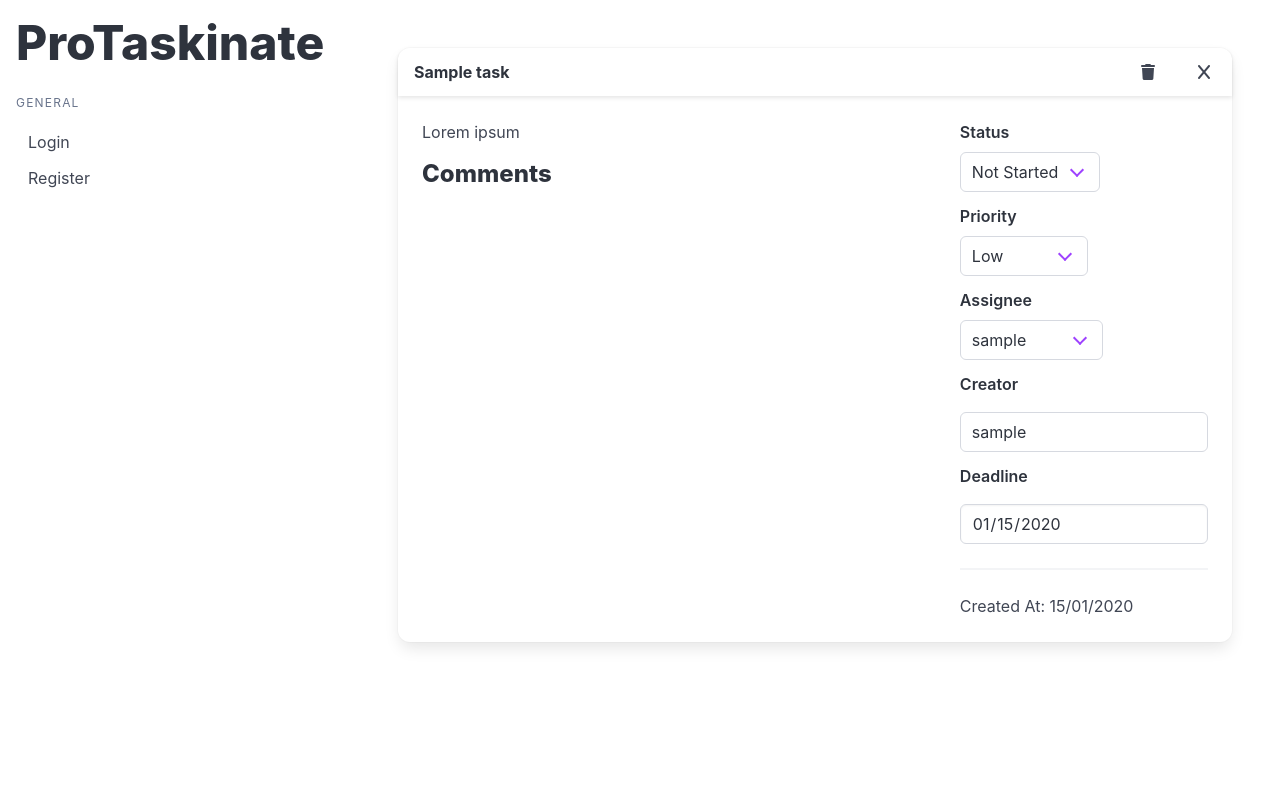
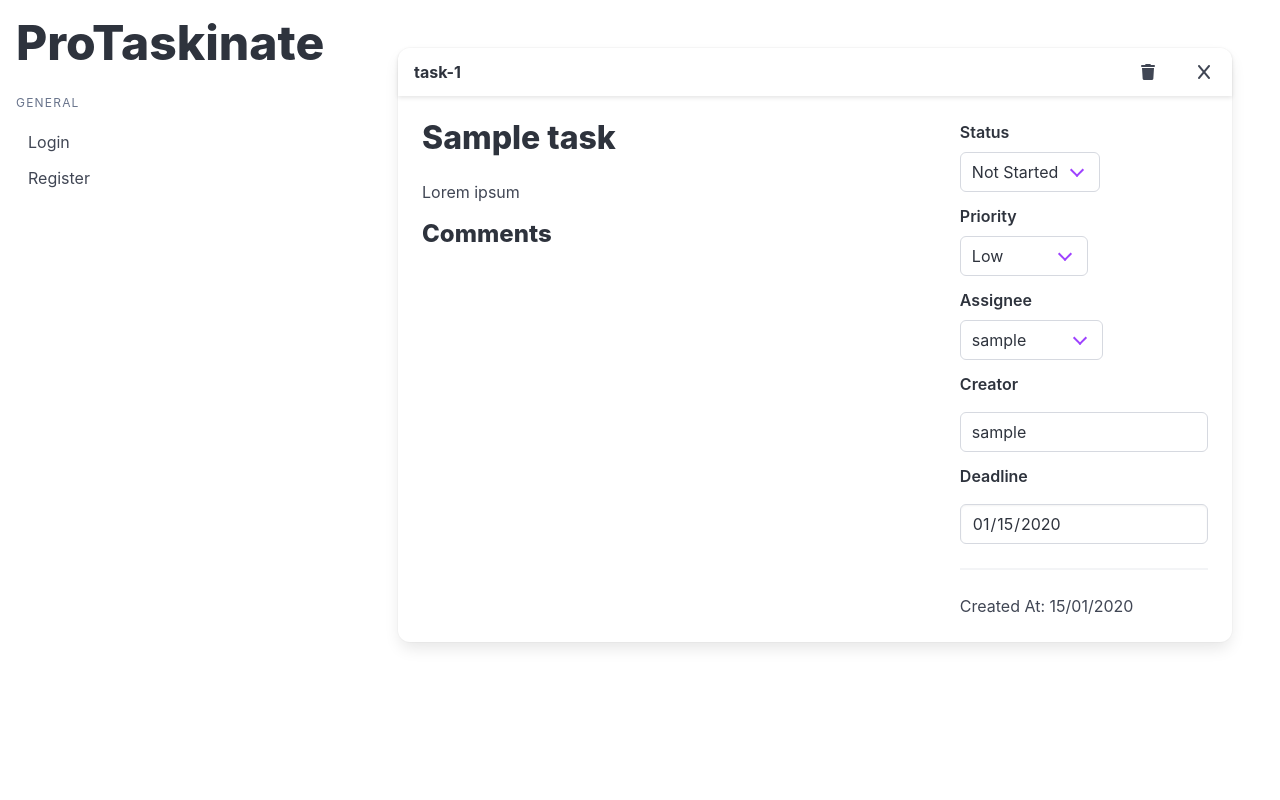
Before and after one commit to 3nd3r1/protaskinate, a Flask app: template protaskinate/templates/project_task_view.html in a window 1280 px wide. Run offline with Flask 3, Linux system fonts and the light colour scheme; the template is opened without the code that fills it: most values are stand-ins (such as "Sample title", 1, 10 or a date in 2020); some libraries are stand-ins or nearby versions.

Commit message:
fix(task): Use task id as header in task-view

```diff
--- a/protaskinate/templates/project_task_view.html
+++ b/protaskinate/templates/project_task_view.html
@@ -4,7 +4,7 @@
 <div>
     <div class="card">
         <header class="card-header">
-            <p class="card-header-title">{{ task.title }}</p>
+            <p class="card-header-title">task-{{ task.id }}</p>
             <form method="POST" action="{{url_for("project.project_task_delete_route", project_id=project.id, task_id=task.id)}}" class="task-delete-form">
                 <button class="card-header-icon" type="submit">
                     <span class="icon">
@@ -22,6 +22,7 @@
             <div class="content is-flex">
                 <div style="flex-basis: 75%">
                     <div class="mb-4">
+                        <h3 class="title is-3">{{ task.title }}</h3>
                         <p>Lorem ipsum</p>
                     </div>
                     <div>
```
